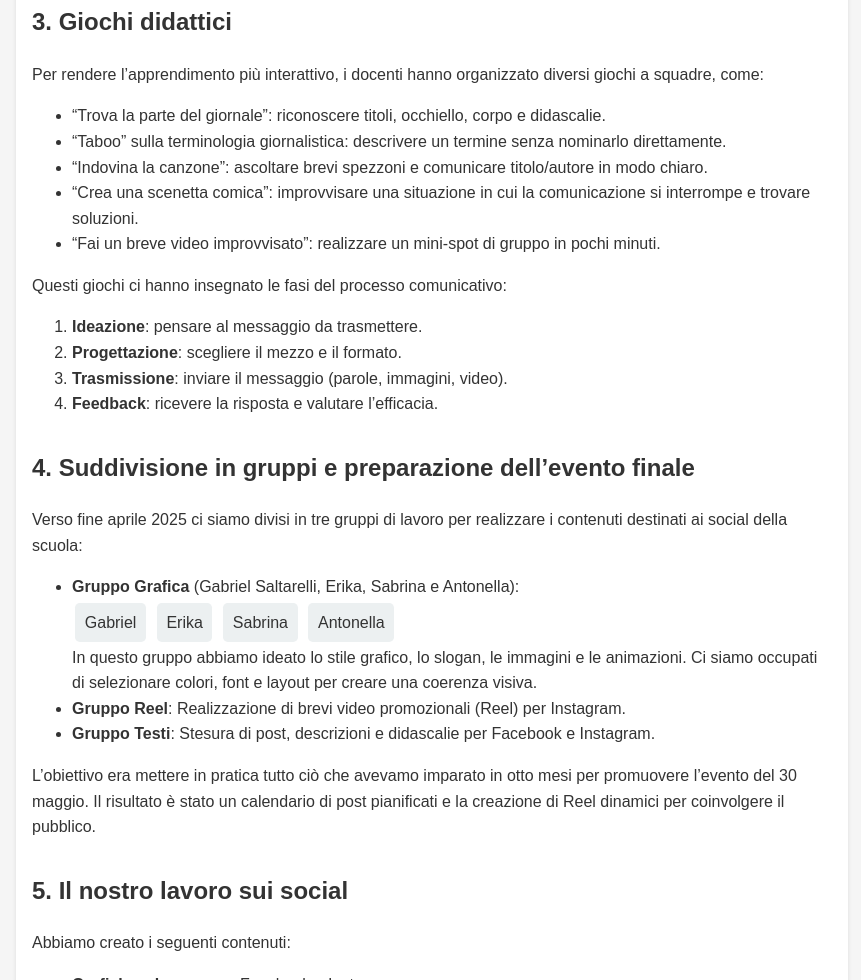
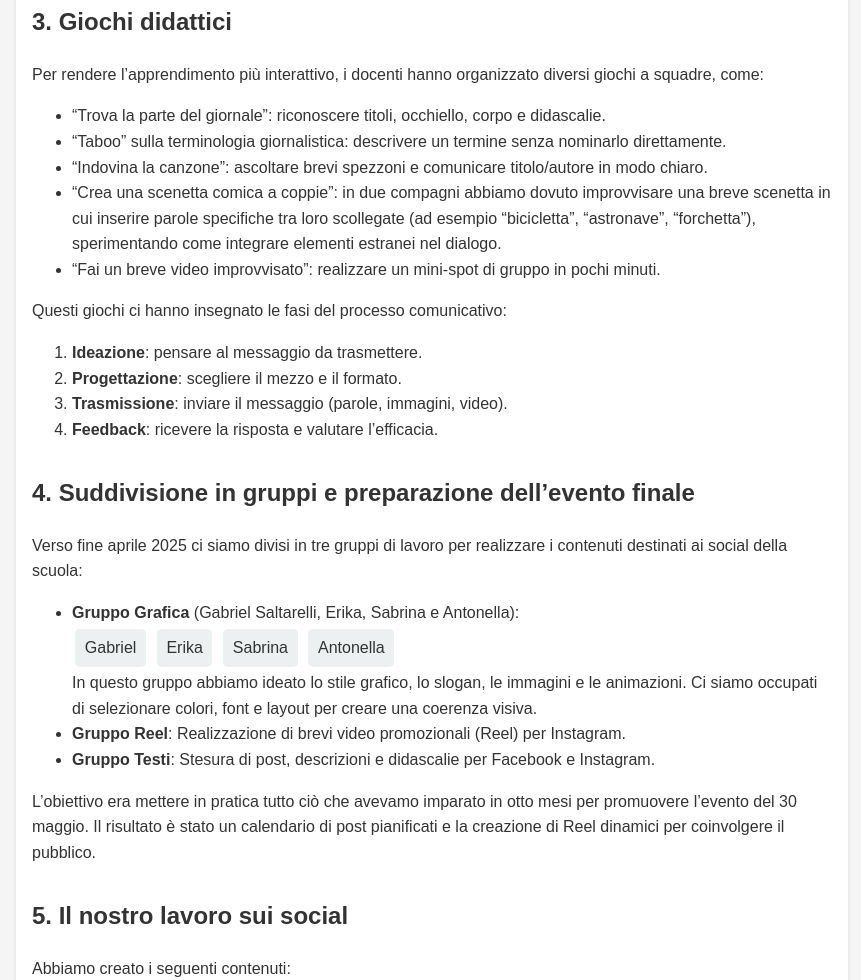
Before and after one commit to GabrielSaltarelli/Cimitero2, a website: page index.html in a window 1280 px wide. Shown: the part 1387-2367 px from the top of the page, without its empty margins (208-1069 px from the left). Drawn offline with Linux system fonts and the light colour scheme.

Commit message:
Update index.html

```diff
--- a/index.html
+++ b/index.html
@@ -126,7 +126,8 @@
         <li>“Trova la parte del giornale”: riconoscere titoli, occhiello, corpo e didascalie.</li>
         <li>“Taboo” sulla terminologia giornalistica: descrivere un termine senza nominarlo direttamente.</li>
         <li>“Indovina la canzone”: ascoltare brevi spezzoni e comunicare titolo/autore in modo chiaro.</li>
-        <li>“Crea una scenetta comica”: improvvisare una situazione in cui la comunicazione si interrompe e trovare soluzioni.</li>
+        <li>“Crea una scenetta comica a coppie”: in due compagni abbiamo dovuto improvvisare una breve scenetta in cui inserire parole specifiche tra loro scollegate (ad esempio “bicicletta”, “astronave”, “forchetta”), sperimentando come integrare elementi estranei nel dialogo.
+        </li>
         <li>“Fai un breve video improvvisato”: realizzare un mini-spot di gruppo in pochi minuti.</li>
       </ul>
       <p>Questi giochi ci hanno insegnato le fasi del processo comunicativo:</p>
```
